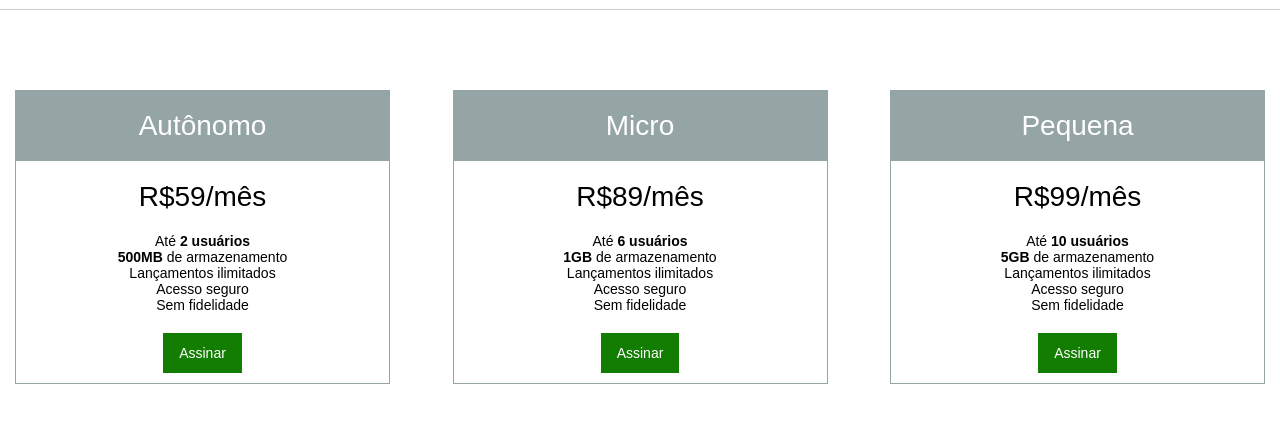
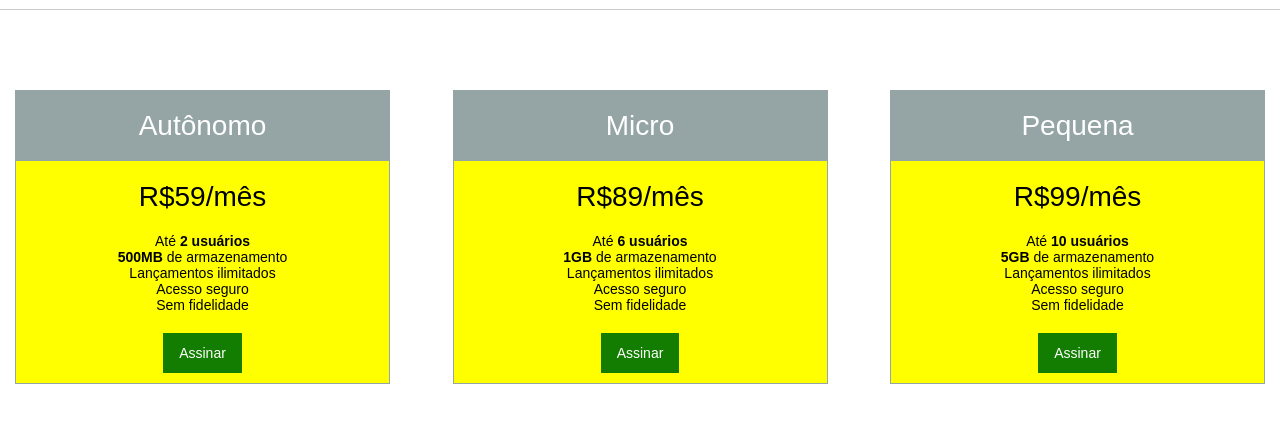
Before and after one commit to Rafael1989/Preparando-o-projeto, a plain HTML site: page index.html in a window 1280 px wide. Shown: the part 50-472 px from the top of the page. Drawn offline with Linux system fonts and the light colour scheme.

Commit message:
Layout responsivo e media queries

```diff
--- a/css/estilos.css
+++ b/css/estilos.css
@@ -49,11 +49,33 @@ ul.menu > li{
 
 article{
 	border: 1px solid #95a4a5;
-	width: 30%;
 	padding: 10px;
-	float: left;
-	margin-right: 5%;
 }
+
+/* a partir de 600 px aplicará */
+@media(min-width: 600px){
+	article{
+		background-color: yellow;
+	}
+}
+
+/* até 600 px aplicará */
+@media(max-width: 600px){
+	article{
+		background-color: green;
+	}
+}
+
+/* a partir de 800 px aplicará */
+@media(min-width: 800px){
+	article{
+		width: 30%;
+		float: left;
+		margin-right: 5%;
+	}
+}
+
+
 
 article > h2{
 	background-color: #95a4a5;
--- a/index.html
+++ b/index.html
@@ -2,6 +2,7 @@
 <html lang="pt-BR">
 	<head>
 		<meta charset="utf-8">
+		<meta name="viewport" content="width=device-width, initial-scale=1">
 		<title>MyPilas</title>
 		<link rel="stylesheet" type="text/css" href="css/estilos.css">
 	</head>
```
